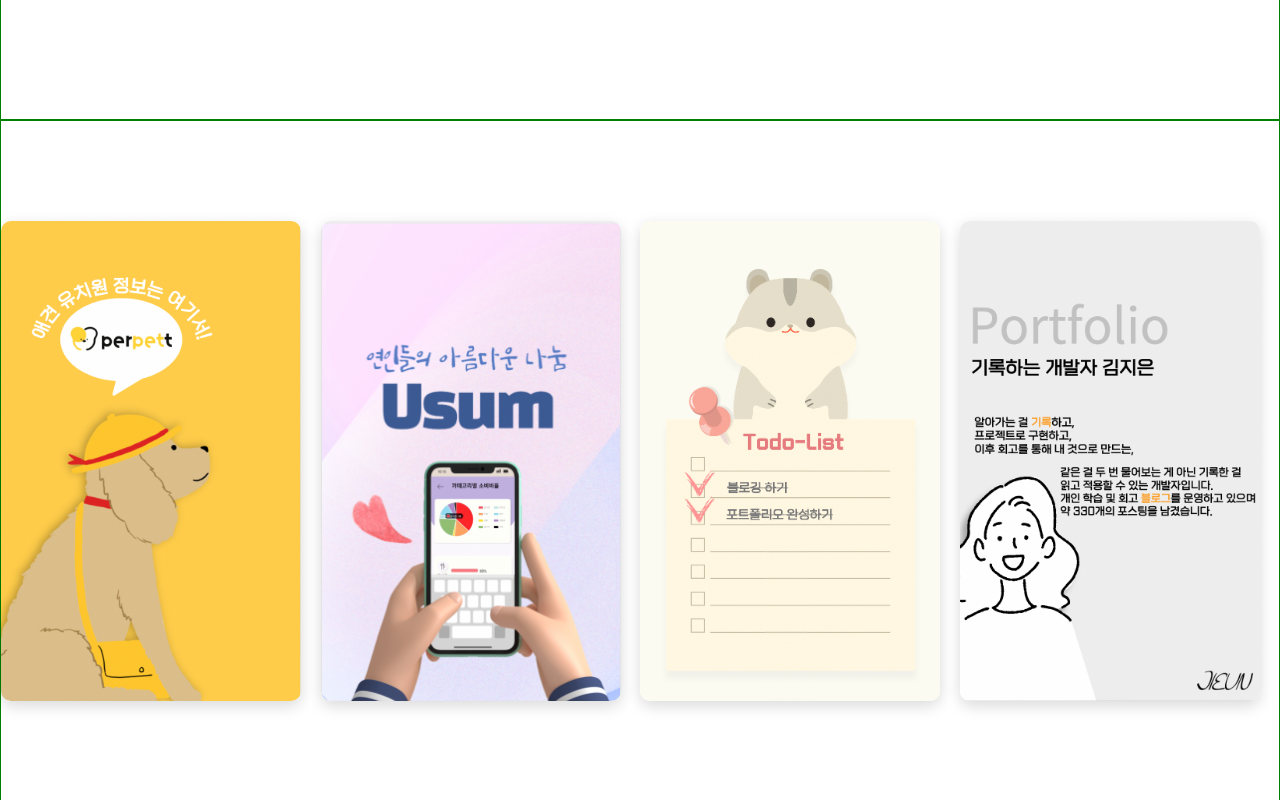
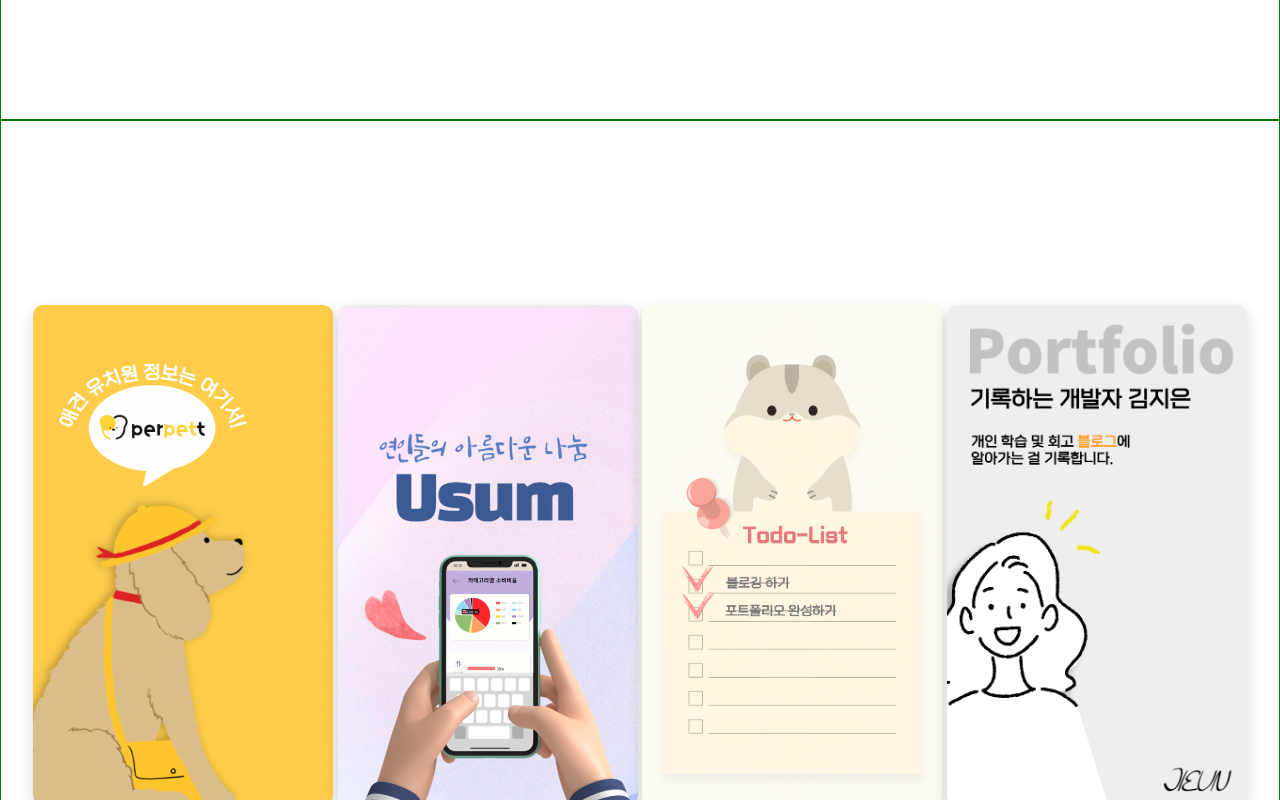
Before and after one commit to jieuny0314/portfolio, a React (Create React App) app: page / in a window 1280 px wide. Shown: the part 1480-2280 px from the top of the page. Built offline with nearby package versions, Linux system fonts and the light colour scheme.

Commit message:
:zap: Feat : Projects Card Router 설정

```diff
--- a/package.json
+++ b/package.json
@@ -10,6 +10,7 @@
     "react-dom": "^18.2.0",
     "react-icons": "^4.10.1",
     "react-responsive": "^9.0.2",
+    "react-router-dom": "^6.15.0",
     "react-scripts": "5.0.1",
     "react-scroll": "^1.8.9",
     "styled-components": "^6.0.7",
--- a/src/App.js
+++ b/src/App.js
@@ -1,27 +1,26 @@
 import "./App.css";
 import styled from "styled-components";
-import Header from "./Components/Header";
-import AboutMe from "./Components/AboutMe";
-import Skills from "./Components/Skills";
-import Projects from "./Components/Projects";
-import Contact from "./Components/Contact";
+import Main from "./Components/Main";
+import ProjectDetail from "./Components/ProjectDetail";
+import { BrowserRouter as Router, Routes, Route } from "react-router-dom";
 
-const MainContainer = styled.div`
-  display: flex;
-  flex-direction: column;
-  align-items: center;
-  justify-content: center;
-`;
+// const MainContainer = styled.div`
+//   display: flex;
+//   flex-direction: column;
+//   align-items: center;
+//   justify-content: center;
+// `;
 
 function App() {
   return (
-    <MainContainer>
-      <Header />
-      <AboutMe />
-      <Skills />
-      <Projects />
-      <Contact />
-    </MainContainer>
+    <>
+      <Router>
+        <Routes>
+          <Route path="/" element={<Main />}></Route>
+          <Route path="/project:id" element={<ProjectDetail />}></Route>
+        </Routes>
+      </Router>
+    </>
   );
 }
 
--- /dev/null
+++ b/src/Components/Main.jsx
@@ -0,0 +1,27 @@
+import styled from "styled-components";
+import Header from "../Components/Header";
+import AboutMe from "../Components/AboutMe";
+import Skills from "../Components/Skills";
+import Projects from "../Components/Projects";
+import Contact from "../Components/Contact";
+
+const MainContainer = styled.div`
+  display: flex;
+  flex-direction: column;
+  align-items: center;
+  justify-content: center;
+`;
+
+function Main() {
+  return (
+    <MainContainer>
+      <Header />
+      <AboutMe />
+      <Skills />
+      <Projects />
+      <Contact />
+    </MainContainer>
+  );
+}
+
+export default Main;
--- a/src/Components/ProjectCard.jsx
+++ b/src/Components/ProjectCard.jsx
@@ -1,21 +1,26 @@
 import styled from "styled-components";
+import { Link } from "react-router-dom";
+import { useMediaQuery } from "react-responsive";
 
 const ProjectCardContainer = styled.div`
   width: 22vw;
   min-width: 300px;
+  min-height: 500px;
   height: 60vh;
   display: flex;
   flex-direction: column;
   justify-content: center;
   padding: 20px;
+  margin-bottom: 30px;
   border-radius: 10px;
   background-image: url(${(props) => props.$backImg});
   background-repeat: no-repeat;
   background-size: cover;
-  background-position: 48% 0%;
+  background-position: 50.5% 0%;
   position: relative;
   box-shadow: rgba(0, 0, 0, 0.15) 0px 5px 15px 0px;
   z-index: 2;
+  overflow-x: visible;
 
   .background {
     position: absolute;
@@ -48,10 +53,30 @@
     position: relative;
     z-index: 5;
     padding: 10px;
+    font-family: "Nanum Gothic", sans-serif;
+
+    .learnMore {
+      position: absolute;
+      right: 10px;
+      top: 5%;
+      border: none;
+      background-color: transparent;
+      font-family: "Sriracha", cursive;
+      font-size: 1.2rem;
+      cursor: pointer;
+      z-index: 20;
+      &:active,
+      &:focus {
+        outline: none;
+        box-shadow: none;
+      }
+    }
   }
 
-  h3 {
+  h3,
+  p {
     margin: 0;
+    margin-bottom: 5px;
     padding: 0;
   }
 
@@ -75,7 +100,7 @@
 
   .title::before {
     content: "";
-    width: 45%;
+    width: 40%;
     height: 25%;
     background-color: ${(props) =>
       props.$index === 0
@@ -94,7 +119,7 @@
   }
 
   .contents {
-    height: 25%;
+    height: 30%;
     /* border: 1px solid black; */
     flex-direction: column;
     justify-content: center;
@@ -122,9 +147,22 @@
   }
 `;
 
-function ProjectCard({ project, index }) {
+function ProjectCard({ project, index, popUp, setPopUp }) {
+  const isMobile = useMediaQuery({
+    query: "(max-width:767px)",
+  });
+
+  function onPopUp(index) {
+    const copy = [...popUp];
+    // copy[index] = true;
+    copy[index] = !popUp[index];
+    setPopUp(copy);
+    console.log(index);
+    console.log(popUp);
+  }
+
   return (
-    <div id="projects">
+    <>
       <ProjectCardContainer $backImg={project.backgroundImg} $index={index}>
         <div className="background" />
         <div className="contentsBox">
@@ -152,9 +190,14 @@
               );
             })}
           </div>
+          <Link to={`/product/${index}`}>
+            <button className="learnMore" onClick={() => onPopUp(index)}>
+              Learn More
+            </button>
+          </Link>
         </div>
       </ProjectCardContainer>
-    </div>
+    </>
   );
 }
 
--- /dev/null
+++ b/src/Components/ProjectDetail.jsx
@@ -0,0 +1,125 @@
+import styled from "styled-components";
+
+const ProjectDetailContainer = styled.div`
+  width: 100vw;
+  height: 100vh;
+  background-color: blue;
+  position: absolute;
+  top: 100px;
+  left: 0;
+`;
+
+function ProjectDetail({ projectNum }) {
+  const projectsDetail = [
+    {
+      role: [
+        "[ 팀장, 프론트엔드 ]",
+        "EsLint 와 Prettier 설정",
+        "Redux-toolkit 설정 및 상태 관리",
+        "메인 페이지, 지도페이지, 헤더, 댓글 CRUD, 후기 CRUD",
+      ],
+      function: [
+        "useMediaQuery와 Grid를 사용해서 반응형으로 구현했습니다.",
+        "react-intersection-observer 라이브러리를 통해 마지막 요소를 탐지하는 방법으로 무한스크롤을 구현했습니다.",
+        "구글 맵 플랫폼에서 API 키를 발급받았고, react-google-maps/api 라이브러리를 사용해 React에서 지도 컴포넌트를 불러왔습니다.",
+        "axios를 통한 HTTP 비동기 통신으로 기본적인 CRUD 기능을 구현했고, 후기에 이미지를 업로드 하기 위해서 formdata 형식을 사용했습니다.",
+      ],
+      review: [
+        "- 지도페이지에서 상태 관련 오류를 겪었고, Redux를 사용하면서 해결했습니다. 이 경험을 통해 전역 상태관리의 대한 중요성을 느꼈습니다.",
+        "처음으로 Tailwind CSS를 사용하면서 styled-component와 비교해서 각 라이브러리의 장단점을 느꼈습니다.",
+        "메인 페이지의 이미지 용량이 너무 커서 로딩이 늦어진다는 걸 깨달았고, 이미지 최적화의 중요성을 깨달았습니다.",
+        "기획부터 개발까지 경험하며 전체적인 팀 프로젝트 과정에 대해 배우고, GIthub, Figma와 같은 협업 툴에 익숙해졌습니다.",
+      ],
+      link: [
+        [
+          "http://testqjzlt.s3-website.ap-northeast-2.amazonaws.com/",
+          "https://github.com/codestates-seb/seb43_main_030",
+          "https://www.figma.com/file/PFOgIanoWAdQqqgtEtRWUM/반려동물-유치원-기획-및-디자인?type=design&node-id=0-1&mode=design",
+          "",
+        ],
+      ],
+    },
+    {
+      role: [
+        "[ 서비스 기획, 디자인 & UI ]",
+        "각 페이지 디자인 설계 및 UI 구현",
+      ],
+      function: [
+        "디자인은 편한가계부, 데이트팝 어플 등을 참고해서 한눈에 보기 편한 UI로 구현하였습니다.",
+        "Chart.js를 통한 데이터 시각화로 비율을 보기 쉽해 구현했습니다.",
+        "animate를 활용해서 움직이는 퍼센트바를 구현했습니다.",
+        "각 페이지는 기본적인 HTML, CSS로 구현했습니다.",
+      ],
+      review: [
+        "당시 Github 같은 협업 툴을 활용하지 못해서 카카오톡으로 의견을 나누고 소스 코드를 공유하였습니다. 이로 인해 에러 발생 시 코드를 수동으로 돌려야 하는 점, 개발 과정을 기록할 수 없는 점 등의 불편함을 겪었고, 현재는 적극적으로 Github를 활용하고 있습니다.",
+        "독학한 지식으로 하나의 서비스를 개발하면서 완벽하지는 않더라도 화면을 구현하는 것에 대한 재미와 보람을 느꼈습니다. 프론트엔드 분야에 대한 흥미를 깨닫고 적극적으로 공부하게 된 계기가 되었습니다.",
+      ],
+      link: [
+        [
+          "",
+          "https://github.com/jieuny0314/Usum",
+          "",
+          "https://youtu.be/qU5FdTcmIiM",
+        ],
+      ],
+    },
+    {
+      role: [
+        "[ 서비스 기획 및 디자인, 프론트엔드 ]",
+        "각 페이지 디자인 및 구현",
+      ],
+      function: [
+        "JSON 서버를 사용하여 테스트 서버를 구축하였습니다.",
+        "JSON 서버에 계정을 저장하는 방법으로 회원가입 및 로그인 기능을 구현하였습니다.",
+        "combineReducers를 사용해서 할 일과 메모 두 가지의 상태를 관리했습니다.",
+        "fetch를 통한 HTTP 비동기 통신으로 기본적인 CRUD 기능을 구현했습니다.",
+        "date를 쉽게 조작할 수 있는 moment.js를 사용해서 캘린더를 구현했고, 완료한 일이 있는 날을 표시했습니다.",
+      ],
+      review: [
+        "Redux를 사용하면서 전역 상태 관리에 대해 익숙해졌습니다.",
+        "기본 CRUD를 구현하면서 HTTP 통신을 경험했습니다.",
+        "투두리스트인 만큼 할일이 남아있다는 알람 기능을 추가하고 싶었습니다. 하루가 끝나기 한시간 전에도 아직 끝내지 못한 일이 남았다면 푸시 알람을 보내주는 기능을 만들면 좋을 것 같습니다.",
+        "개선 하고싶은 부분은 리덕스 툴킷을 사용해서 좀 더 간결한 코드로 구현하고 싶습니다. 또, 완료한 일을 렌더링하는 부분의 코드가 개발한 제가 보기에도 너무 복잡해서 리팩토링이 필요할 것 같습니다.",
+      ],
+      link: [
+        [
+          "",
+          "https://github.com/jieuny0314/TodoList_react",
+          "",
+          "https://www.youtube.com/watch?v=vVqeEzGQMfw",
+        ],
+      ],
+    },
+    {
+      role: [
+        "[ 서비스 기획 및 디자인, 프론트엔드 ]",
+        "각 페이지 디자인 및 구현",
+      ],
+      function: [
+        "JSON 서버를 사용하여 테스트 서버를 구축하였습니다.",
+        "JSON 서버에 계정을 저장하는 방법으로 회원가입 및 로그인 기능을 구현하였습니다.",
+        "combineReducers를 사용해서 할 일과 메모 두 가지의 상태를 관리했습니다.",
+        "fetch를 통한 HTTP 비동기 통신으로 기본적인 CRUD 기능을 구현했습니다.",
+        "date를 쉽게 조작할 수 있는 moment.js를 사용해서 캘린더를 구현했고, 완료한 일이 있는 날을 표시했습니다.",
+      ],
+      review: [
+        "Redux를 사용하면서 전역 상태 관리에 대해 익숙해졌습니다.",
+        "기본 CRUD를 구현하면서 HTTP 통신을 경험했습니다.",
+        "투두리스트인 만큼 할일이 남아있다는 알람 기능을 추가하고 싶었습니다. 하루가 끝나기 한시간 전에도 아직 끝내지 못한 일이 남았다면 푸시 알람을 보내주는 기능을 만들면 좋을 것 같습니다.",
+        "개선 하고싶은 부분은 리덕스 툴킷을 사용해서 좀 더 간결한 코드로 구현하고 싶습니다. 또, 완료한 일을 렌더링하는 부분의 코드가 개발한 제가 보기에도 너무 복잡해서 리팩토링이 필요할 것 같습니다.",
+      ],
+      link: [
+        [
+          "",
+          "https://github.com/jieuny0314/TodoList_react",
+          "",
+          "https://www.youtube.com/watch?v=vVqeEzGQMfw",
+        ],
+      ],
+    },
+  ];
+
+  return <ProjectDetailContainer>ddddddhjgjhgjkg</ProjectDetailContainer>;
+}
+
+export default ProjectDetail;
--- a/src/Components/Projects.jsx
+++ b/src/Components/Projects.jsx
@@ -1,16 +1,24 @@
 import styled from "styled-components";
 import ProjectCard from "./ProjectCard";
+import ProjectDetail from "./ProjectDetail";
+import { useState } from "react";
 
 const ProjectsContainer = styled.div`
   width: 100vw;
-  height: 100vh;
+  min-height: 100vh;
   padding-top: 100px;
+  padding-left: 30px;
+  padding-right: 30px;
   display: grid;
+  place-items: center;
   grid-template-columns: repeat(auto-fit, minmax(300px, 1fr));
   border: 1px solid green;
+  position: relative;
 `;
 
 function Projects() {
+  const [popUp, setPopUp] = useState([false, false, false, false]);
+
   const projects = [
     {
       id: 1,
@@ -70,8 +78,21 @@
     <div id="projects">
       <ProjectsContainer>
         {projects.map((el, i) => {
-          return <ProjectCard project={projects[i]} key={el.id} index={i} />;
+          return (
+            <ProjectCard
+              project={projects[i]}
+              key={el.id}
+              index={i}
+              popUp={popUp}
+              setPopUp={setPopUp}
+            />
+          );
         })}
+        {/* {popUp.includes(true) ? (
+          <ProjectDetail projectNum={popUp.indexOf("true")} />
+        ) : (
+          ""
+        )} */}
       </ProjectsContainer>
     </div>
   );
```
Also changed, not shown: public/Portfolio.png, 1 other file (tests, documents, lock files or other folders).
